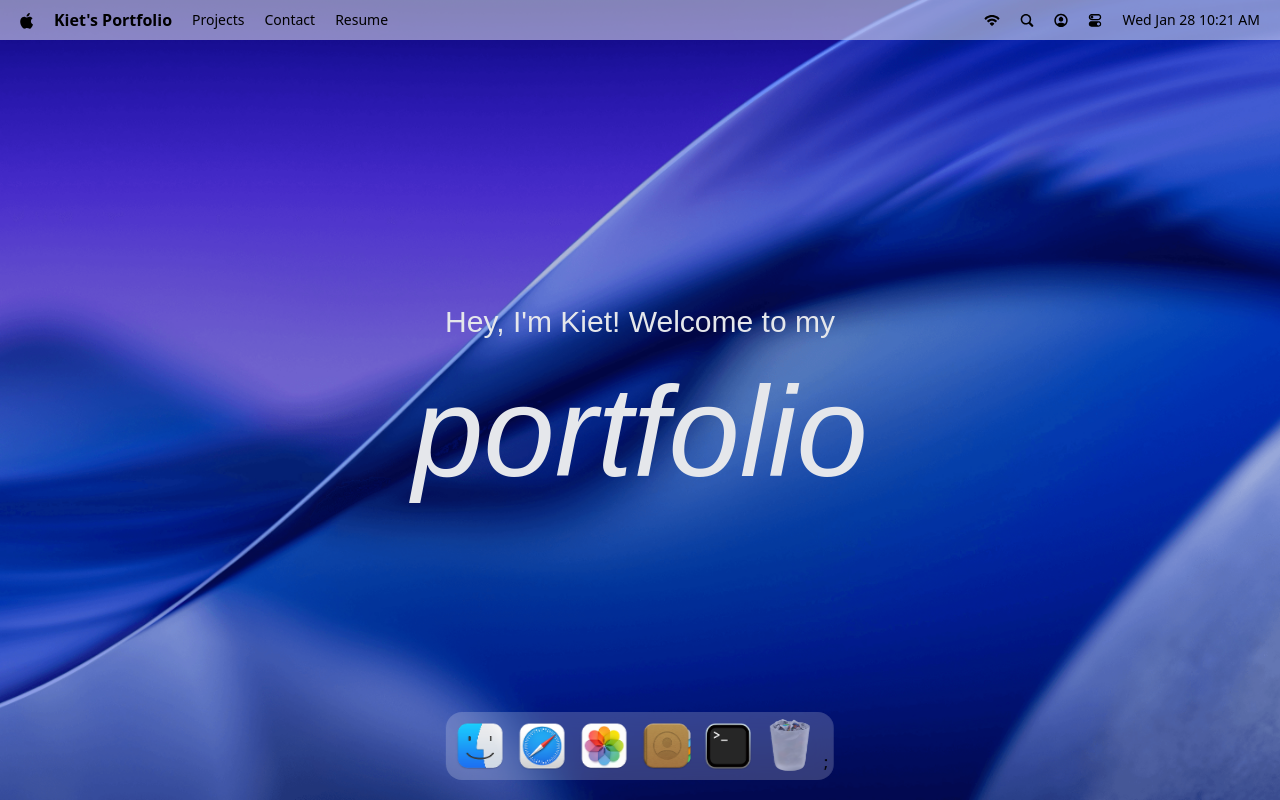
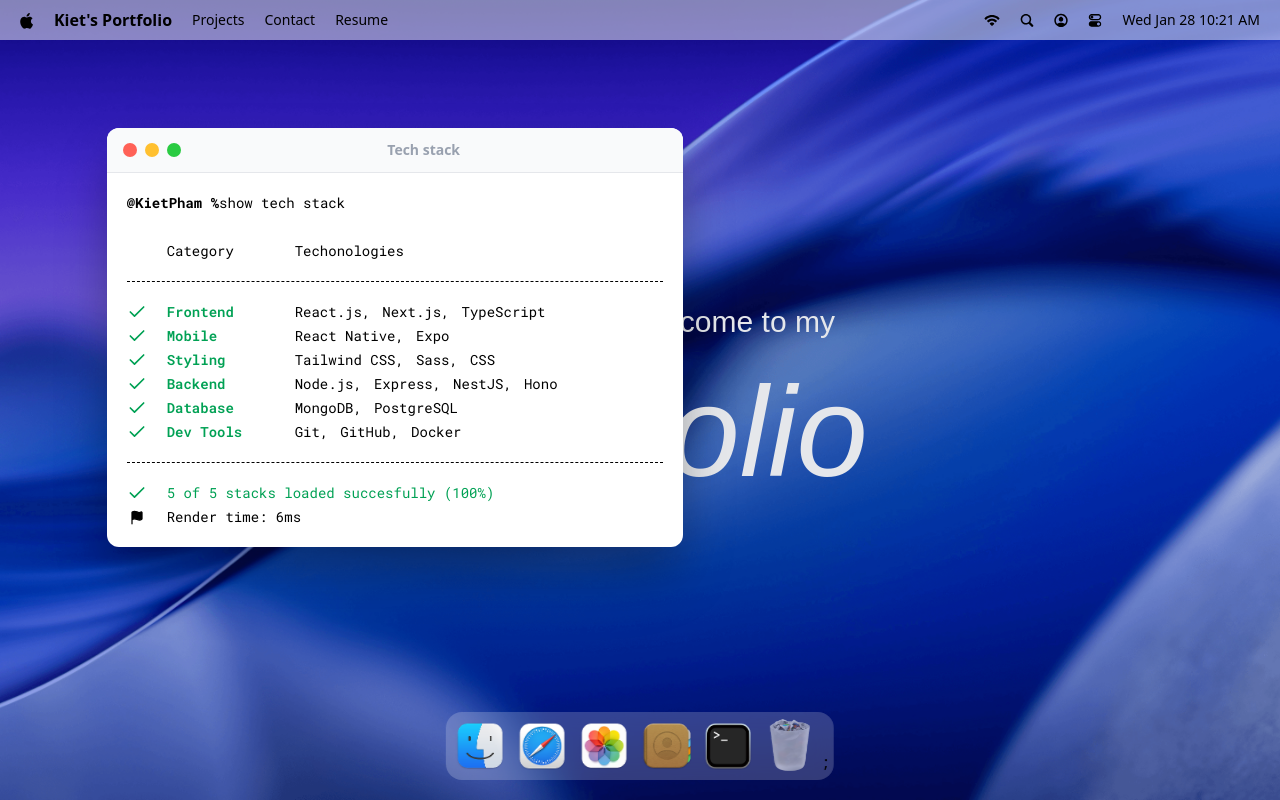
Before and after one commit to phamkiet1007/Portfolio, a React (Vite) app: page / in a window 1280 px wide. Both pictures are taken after a click on the button 727 px from the left and 746 px from the top of the page. Built offline with nearby package versions, Linux system fonts and the light colour scheme; a web font is replaced by a local one.

Commit message:
implement hoc for managing window states & add the first window

```diff
--- a/src/App.tsx
+++ b/src/App.tsx
@@ -1,5 +1,11 @@
+import gsap from 'gsap';
+import { Draggable } from 'gsap/all';
+
 import { Dock, Navbar, Welcome} from './components'
 import './index.css'
+import { Terminal } from '#windows';
+
+gsap.registerPlugin(Draggable);
 
 function App() {
   return (
@@ -7,6 +13,8 @@
       <Navbar/>
       <Welcome/>
       <Dock/>
+
+      <Terminal/>
     </main>
   )
 }
--- /dev/null
+++ b/src/components/WindowControls.tsx
@@ -0,0 +1,16 @@
+import useWindowStore from "#store/window";
+
+type WindowControlsProps = {
+    target: "finder" | "contact" | "resume" | "safari" | "photos" | "terminal" | "txtfile" | "imgfile";
+};
+
+const WindowControls = ({target}: WindowControlsProps) => {
+    const {closeWindow} = useWindowStore();
+    return <div id="window-controls">
+        <div className="close" onClick={() => closeWindow(target)}/>
+        <div className="minimize" />
+        <div className="maximize" />
+    </div>;
+};
+
+export default WindowControls;
--- a/src/components/index.ts
+++ b/src/components/index.ts
@@ -1,5 +1,6 @@
 import Navbar from '#components/Navbar'
-import Welcome from '#components/welcome'
+import Welcome from '#components/Welcome'
 import Dock from '#components/Dock';
+import WindowControls from '#components/WindowControls';
 
-export { Navbar, Welcome, Dock };
+export { Navbar, Welcome, Dock, WindowControls };
--- /dev/null
+++ b/src/hoc/WindowWrapper.tsx
@@ -0,0 +1,59 @@
+import { useLayoutEffect, useRef, type ComponentType } from "react";
+import type { WINDOW_CONFIG } from "#constants";
+import useWindowStore from "#store/window";
+import { useGSAP } from "@gsap/react";
+import gsap from "gsap";
+import { Draggable } from "gsap/all";
+
+const WindowWrapper = (Component: ComponentType, windowKey: keyof (typeof WINDOW_CONFIG)) => {
+    const Wrapped = (props: any) => {
+        const {focusWindow, windows} = useWindowStore();
+        const {isOpen, zIndex} = windows[windowKey];
+        const ref = useRef<HTMLDivElement>(null);
+
+        useGSAP(() => {
+            const el = ref.current;
+            if(!el || !isOpen) return;
+
+            el.style.display ='block';
+
+            gsap.fromTo(
+                el,
+                {scale: 0.8, opacity: 0, y: 40},
+                {scale: 1, opacity: 1, y: 0, duration: 0.2, ease: 'power3.out'},
+            );
+
+        }, [isOpen]);
+
+        useGSAP(() => {
+            const el = ref.current;
+            if(!el) return;
+
+            const [instance] = Draggable.create(el, {
+                onPress: () => focusWindow(windowKey)});
+
+            return () => instance.kill();
+        }, []);
+
+        useLayoutEffect(() => {
+            const el = ref.current;
+            if(!el) return;
+
+            el.style.display = isOpen ? 'block' : 'none';
+        }, [isOpen]);
+
+        return <section
+        id={windowKey}
+        ref={ref}
+        style={{zIndex}}
+        className="absolute"
+        >
+            <Component {...props} />
+        </section>
+    };
+
+    Wrapped.displayName = `WindowWrapper(${Component.displayName || Component.name || 'Component'})`;
+    return Wrapped;
+}
+
+export default WindowWrapper;
--- /dev/null
+++ b/src/windows/Terminal.tsx
@@ -0,0 +1,56 @@
+import { WindowControls } from "#components";
+import { techStack } from "#constants";
+import WindowWrapper from "#hoc/WindowWrapper";
+import { Check, Flag } from "lucide-react";
+
+const Terminal = () => {
+    return <>
+    <div id="window-header">
+        <WindowControls target="terminal" />
+        <h2>Tech stack</h2>
+    </div>
+
+    <div className="techstack">
+        <p>
+            <span className="font-bold">@KietPham %</span>
+            show tech stack
+        </p>
+
+        <div className="label">
+            <p className="w-32">Category</p>
+            <p>Techonologies</p>
+        </div>
+
+        <ul className="content">
+            {techStack.map(({category, items}) => (
+                <li key={category} className="flex items-center">
+                    <Check className="check" size={20}/>
+                    <h3>{category}</h3>
+                    <ul>
+                        {items.map((item, index) => (
+                            <li key={index}>
+                                {item}{index < items.length - 1 ? "," : " "}
+                            </li>
+                        ))}
+                    </ul>
+                </li>
+            ))}
+        </ul>
+
+        <div className="footnote">
+            <p>
+                <Check size={20} /> 5 of 5 stacks loaded succesfully (100%)
+            </p>
+
+            <p className="text-black">
+                <Flag size={15} fill="black"/>
+                Render time: 6ms
+            </p>
+        </div>
+    </div>
+    </>;
+};
+
+const TerminalWindow = WindowWrapper(Terminal, "terminal");
+
+export default TerminalWindow;
--- /dev/null
+++ b/src/windows/index.ts
@@ -0,0 +1,3 @@
+import Terminal from "#windows/Terminal";
+
+export { Terminal };
```
